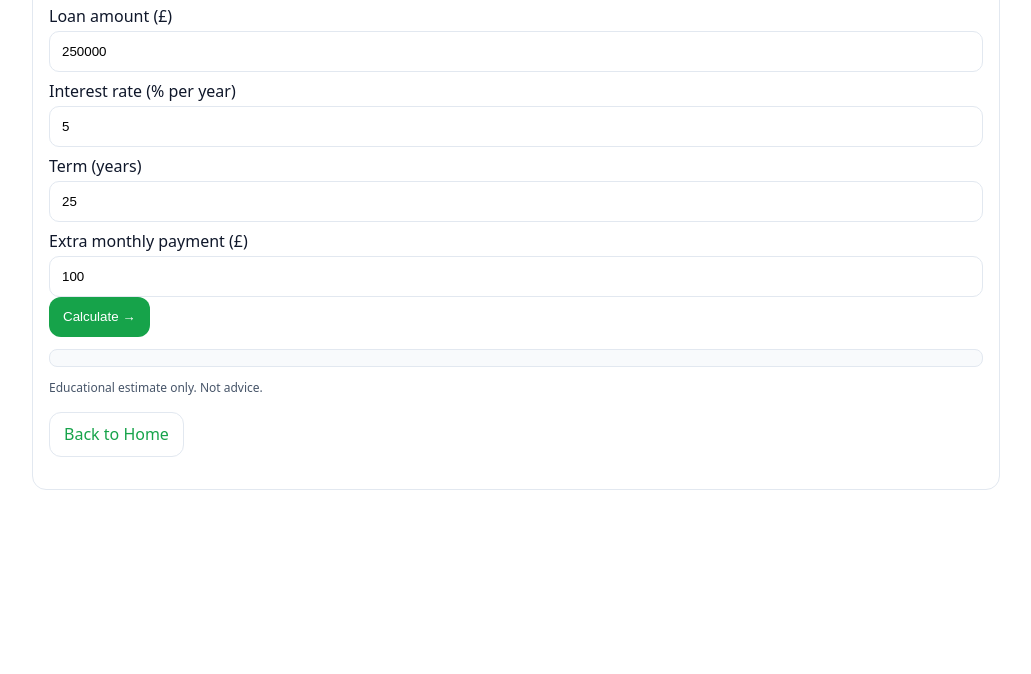
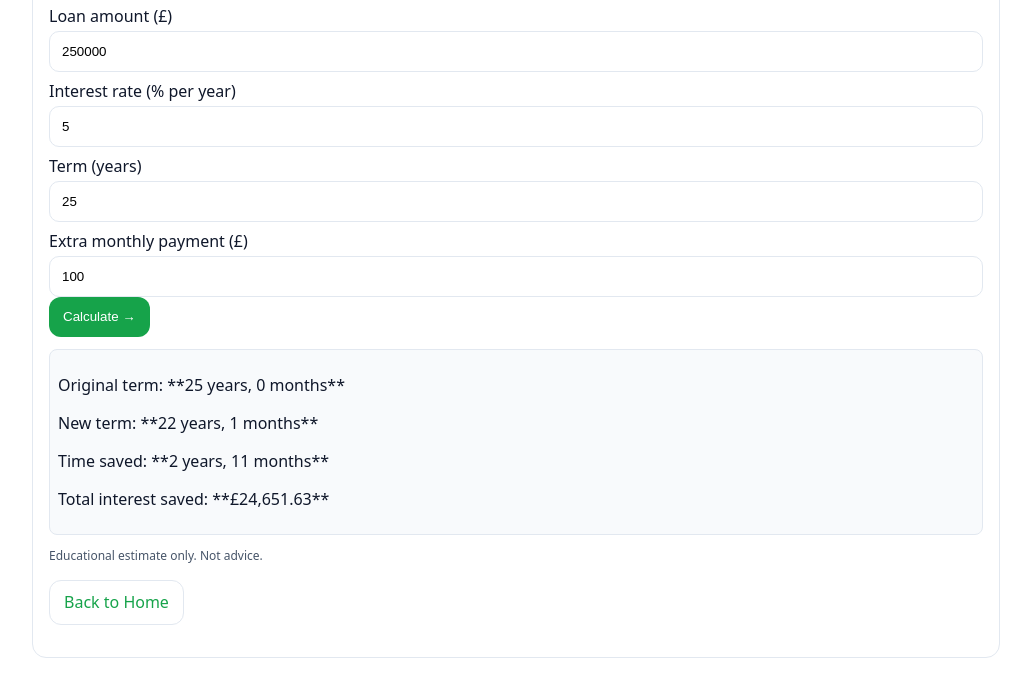
Before and after one commit to robin22y/pennyriser, a plain HTML site: page calculators/mortgage-overpayment.html in a window 1280 px wide. Shown: the part 268-942 px from the top of the page, without its empty margins (124-1155 px from the left). Before the commit the page ends 800 px from the top, so only its background shows below. Drawn offline with Linux system fonts and the light colour scheme.

Commit message:
gemini coded for calculator ui

```diff
--- a/calculators/mortgage-overpayment.html
+++ b/calculators/mortgage-overpayment.html
@@ -34,38 +34,63 @@
   </main>
 
   <script>
-    function pm(r,n,pv){ return pv*(r*Math.pow(1+r,n))/(Math.pow(1+r,n)-1); }
-    function simulate(pv, rate, years, extra){
-      const r = rate/100/12, n = years*12, basePay = pm(r,n,pv);
-      let bal = pv, m = 0, total = 0, pay = basePay + extra;
-      while(bal > 0 && m < 1000*12){
-        const interest = bal*r;
-        let principal = pay - interest;
-        if (principal > bal) principal = bal;
-        bal -= principal;
-        total += pay;
-        m++;
-      }
-      const months = m;
-      return { basePay, pay, months };
-    }
-    document.getElementById('calcBtn').addEventListener('click', ()=>{
+    function calculate(){
       const loan = +document.getElementById('loan').value || 0;
       const rate = +document.getElementById('rate').value || 0;
       const years= +document.getElementById('years').value || 0;
       const extra = +document.getElementById('extra').value || 0;
-      if (loan<=0 || rate<0 || years<=0) {
-        document.getElementById('result').textContent = 'Please enter valid numbers.'; return;
+      const resultEl = document.getElementById('result');
+
+      if (loan <= 0 || rate < 0 || years <= 0) {
+        resultEl.textContent = 'Please enter valid numbers.';
+        return;
       }
-      const res = simulate(loan, rate, years, extra);
-      const fmt = n => n.toLocaleString(undefined,{maximumFractionDigits:0});
-      const monthsToYears = m => `${Math.floor(m/12)}y ${m%12}m`;
-      document.getElementById('result').innerHTML =
-        `Monthly (no extra): £${fmt(res.basePay)}<br>` +
-        `With extra: £${fmt(res.pay)}<br>` +
-        `Finish in: ${monthsToYears(res.months)}`;
-    });
-  </script>
+
+      const r = rate/100/12;
+      const n = years*12;
+
+      // Calculate base monthly payment
+      const baseMonthlyPayment = loan * (r * Math.pow(1 + r, n)) / (Math.pow(1 + r, n) - 1);
+
+      // Simulate with overpayment
+      let balance = loan;
+      let months = 0;
+      let totalPaid = 0;
+      const payment = baseMonthlyPayment + extra;
+
+      while (balance > 0 && months < 1000 * 12) {
+          const interest = balance * r;
+          let principal = payment - interest;
+          if (principal > balance) principal = balance;
+          balance -= principal;
+          totalPaid += payment;
+          months++;
+      }
+
+      // Original calculation without overpayment
+      const originalMonths = years * 12;
+      const originalTotalPaid = baseMonthlyPayment * originalMonths;
+
+      const totalSaved = originalTotalPaid - totalPaid;
+      const monthsSaved = originalMonths - months;
+
+      const fmt = n => n.toLocaleString(undefined,{maximumFractionDigits:2});
+      const monthsToYears = m => `${Math.floor(m/12)} years, ${m%12} months`;
+
+      resultEl.innerHTML = `
+        <p>Original term: **${monthsToYears(originalMonths)}**</p>
+        <p>New term: **${monthsToYears(months)}**</p>
+        <p>Time saved: **${monthsToYears(monthsSaved)}**</p>
+        <p>Total interest saved: **£${fmt(totalSaved)}**</p>
+      `;
+    }
+
+    const inputs = document.querySelectorAll('#loan, #rate, #years, #extra');
+    inputs.forEach(input => input.addEventListener('input', calculate));
+
+    // Run on page load for initial values
+    document.addEventListener('DOMContentLoaded', calculate);
+</script>
   <!-- Bottom Nav -->
 <nav class="bottom-nav" role="navigation" aria-label="Primary">
   <ul>
```
Also changed, not shown: index.html (+2 -0 lines).
